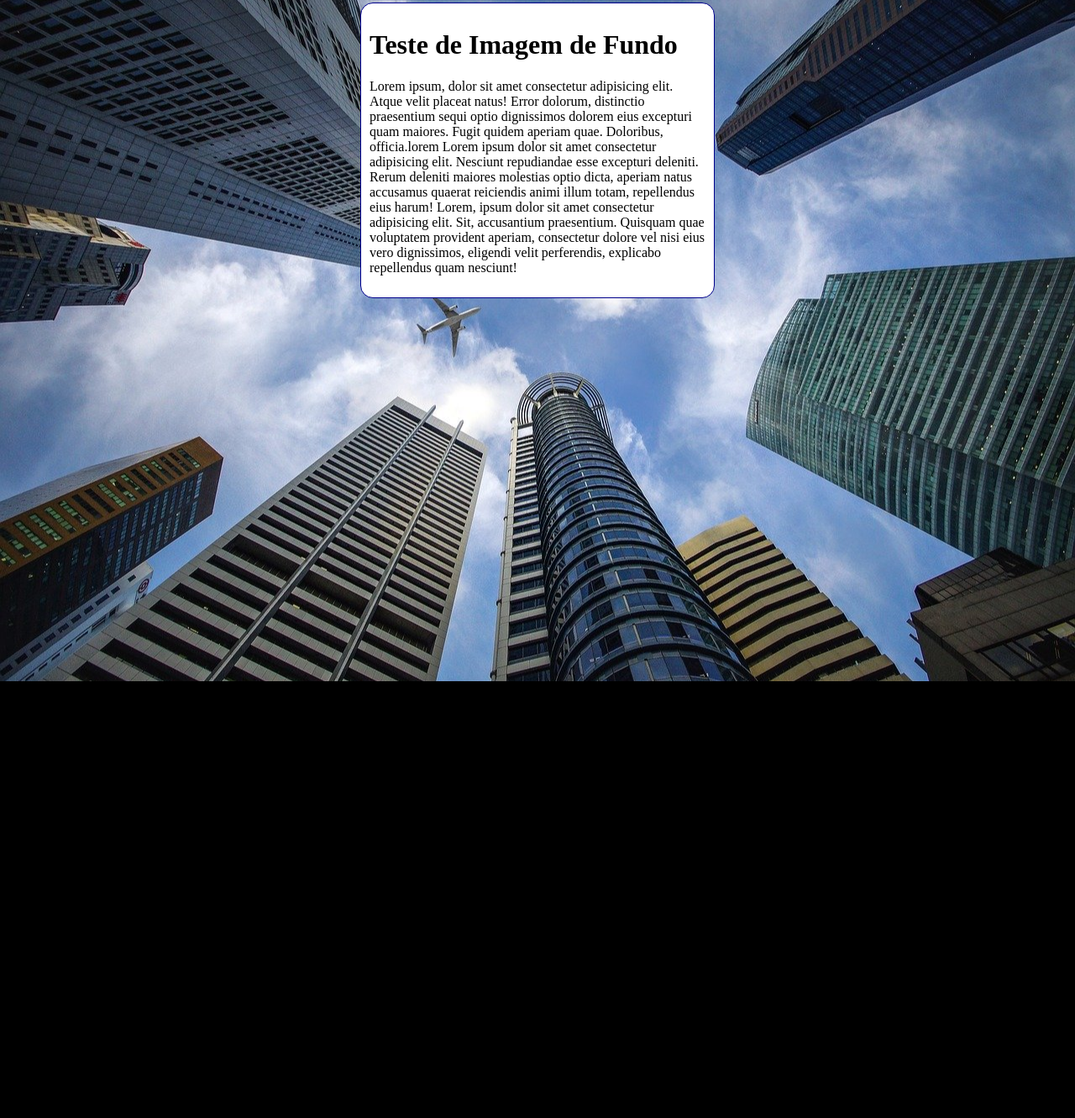
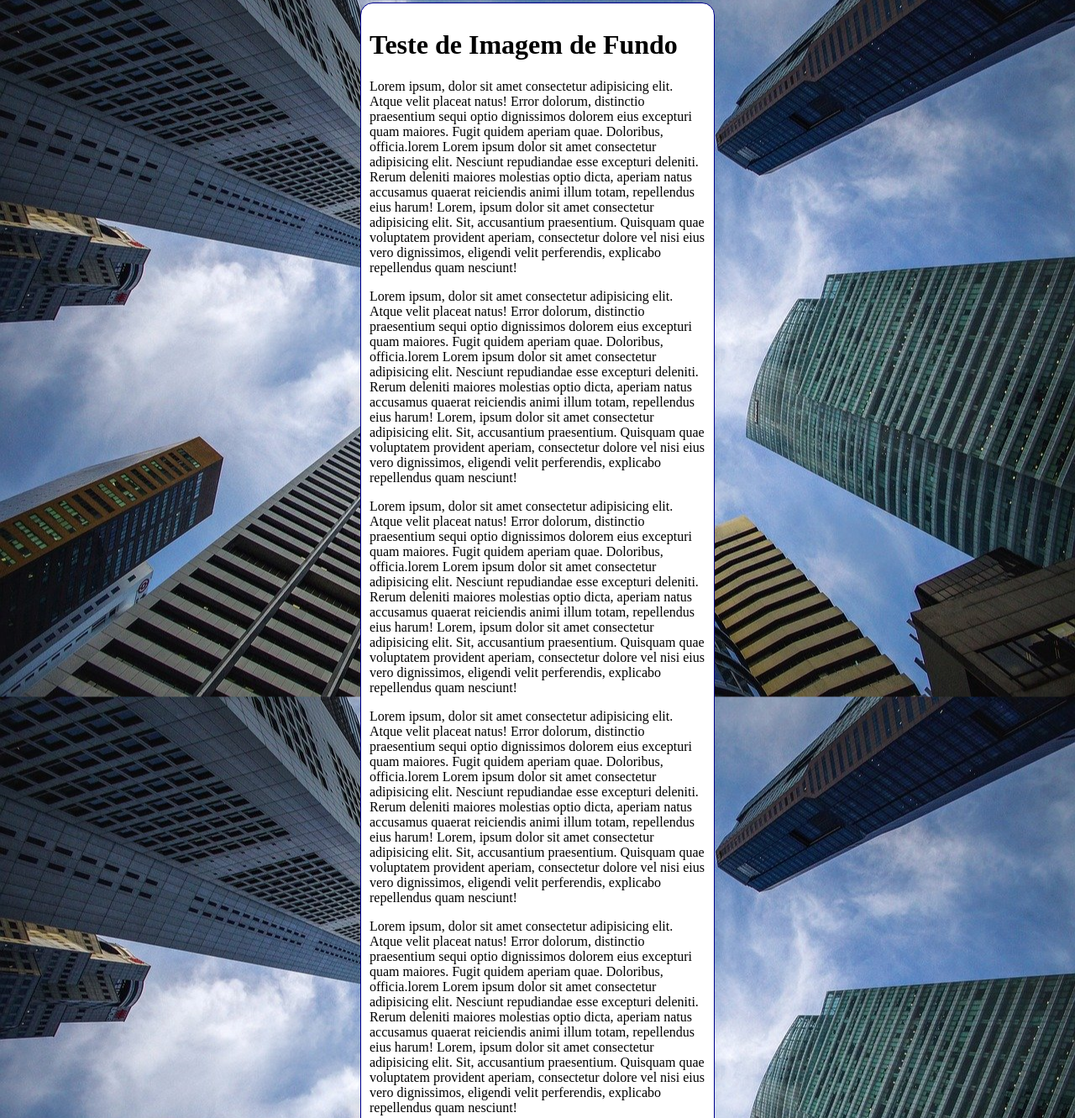
Before and after one commit to VscPaula/html-css, a plain HTML site: page exercicios/ex022/fundo006.html in a window 1280 px wide. Shown: the part 5-1336 px from the top of the page at 84% size. Before the commit the page ends 816 px from the top, so only its background shows below. Drawn offline with Linux system fonts and the light colour scheme.

Commit message:
Update fundo006.html

```diff
--- a/exercicios/ex022/fundo006.html
+++ b/exercicios/ex022/fundo006.html
@@ -10,7 +10,7 @@
           background-color: black;
           background-image: url('imagens/wallpaper002.jpg');
           background-position: center center;
-          background-repeat: no-repeat;
+          background-repeat: repeat-y;
           background-size: cover;
         }
 
@@ -28,6 +28,13 @@
     <main>
         <h1>Teste de Imagem de Fundo</h1>
         <p>Lorem ipsum, dolor sit amet consectetur adipisicing elit. Atque velit placeat natus! Error dolorum, distinctio praesentium sequi optio dignissimos dolorem eius excepturi quam maiores. Fugit quidem aperiam quae. Doloribus, officia.lorem Lorem ipsum dolor sit amet consectetur adipisicing elit. Nesciunt repudiandae esse excepturi deleniti. Rerum deleniti maiores molestias optio dicta, aperiam natus accusamus quaerat reiciendis animi illum totam, repellendus eius harum! Lorem, ipsum dolor sit amet consectetur adipisicing elit. Sit, accusantium praesentium. Quisquam quae voluptatem provident aperiam, consectetur dolore vel nisi eius vero dignissimos, eligendi velit perferendis, explicabo repellendus quam nesciunt!</p>
+        <p>Lorem ipsum, dolor sit amet consectetur adipisicing elit. Atque velit placeat natus! Error dolorum, distinctio praesentium sequi optio dignissimos dolorem eius excepturi quam maiores. Fugit quidem aperiam quae. Doloribus, officia.lorem Lorem ipsum dolor sit amet consectetur adipisicing elit. Nesciunt repudiandae esse excepturi deleniti. Rerum deleniti maiores molestias optio dicta, aperiam natus accusamus quaerat reiciendis animi illum totam, repellendus eius harum! Lorem, ipsum dolor sit amet consectetur adipisicing elit. Sit, accusantium praesentium. Quisquam quae voluptatem provident aperiam, consectetur dolore vel nisi eius vero dignissimos, eligendi velit perferendis, explicabo repellendus quam nesciunt!</p>
+        <p>Lorem ipsum, dolor sit amet consectetur adipisicing elit. Atque velit placeat natus! Error dolorum, distinctio praesentium sequi optio dignissimos dolorem eius excepturi quam maiores. Fugit quidem aperiam quae. Doloribus, officia.lorem Lorem ipsum dolor sit amet consectetur adipisicing elit. Nesciunt repudiandae esse excepturi deleniti. Rerum deleniti maiores molestias optio dicta, aperiam natus accusamus quaerat reiciendis animi illum totam, repellendus eius harum! Lorem, ipsum dolor sit amet consectetur adipisicing elit. Sit, accusantium praesentium. Quisquam quae voluptatem provident aperiam, consectetur dolore vel nisi eius vero dignissimos, eligendi velit perferendis, explicabo repellendus quam nesciunt!</p>
+        <p>Lorem ipsum, dolor sit amet consectetur adipisicing elit. Atque velit placeat natus! Error dolorum, distinctio praesentium sequi optio dignissimos dolorem eius excepturi quam maiores. Fugit quidem aperiam quae. Doloribus, officia.lorem Lorem ipsum dolor sit amet consectetur adipisicing elit. Nesciunt repudiandae esse excepturi deleniti. Rerum deleniti maiores molestias optio dicta, aperiam natus accusamus quaerat reiciendis animi illum totam, repellendus eius harum! Lorem, ipsum dolor sit amet consectetur adipisicing elit. Sit, accusantium praesentium. Quisquam quae voluptatem provident aperiam, consectetur dolore vel nisi eius vero dignissimos, eligendi velit perferendis, explicabo repellendus quam nesciunt!</p>
+        <p>Lorem ipsum, dolor sit amet consectetur adipisicing elit. Atque velit placeat natus! Error dolorum, distinctio praesentium sequi optio dignissimos dolorem eius excepturi quam maiores. Fugit quidem aperiam quae. Doloribus, officia.lorem Lorem ipsum dolor sit amet consectetur adipisicing elit. Nesciunt repudiandae esse excepturi deleniti. Rerum deleniti maiores molestias optio dicta, aperiam natus accusamus quaerat reiciendis animi illum totam, repellendus eius harum! Lorem, ipsum dolor sit amet consectetur adipisicing elit. Sit, accusantium praesentium. Quisquam quae voluptatem provident aperiam, consectetur dolore vel nisi eius vero dignissimos, eligendi velit perferendis, explicabo repellendus quam nesciunt!</p>
+        <p>Lorem ipsum, dolor sit amet consectetur adipisicing elit. Atque velit placeat natus! Error dolorum, distinctio praesentium sequi optio dignissimos dolorem eius excepturi quam maiores. Fugit quidem aperiam quae. Doloribus, officia.lorem Lorem ipsum dolor sit amet consectetur adipisicing elit. Nesciunt repudiandae esse excepturi deleniti. Rerum deleniti maiores molestias optio dicta, aperiam natus accusamus quaerat reiciendis animi illum totam, repellendus eius harum! Lorem, ipsum dolor sit amet consectetur adipisicing elit. Sit, accusantium praesentium. Quisquam quae voluptatem provident aperiam, consectetur dolore vel nisi eius vero dignissimos, eligendi velit perferendis, explicabo repellendus quam nesciunt!</p>
+        <p>Lorem ipsum, dolor sit amet consectetur adipisicing elit. Atque velit placeat natus! Error dolorum, distinctio praesentium sequi optio dignissimos dolorem eius excepturi quam maiores. Fugit quidem aperiam quae. Doloribus, officia.lorem Lorem ipsum dolor sit amet consectetur adipisicing elit. Nesciunt repudiandae esse excepturi deleniti. Rerum deleniti maiores molestias optio dicta, aperiam natus accusamus quaerat reiciendis animi illum totam, repellendus eius harum! Lorem, ipsum dolor sit amet consectetur adipisicing elit. Sit, accusantium praesentium. Quisquam quae voluptatem provident aperiam, consectetur dolore vel nisi eius vero dignissimos, eligendi velit perferendis, explicabo repellendus quam nesciunt!</p>
+
     </main>
 </body>
 </html>
```
